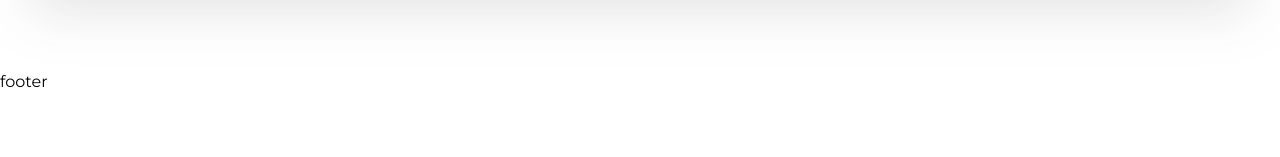
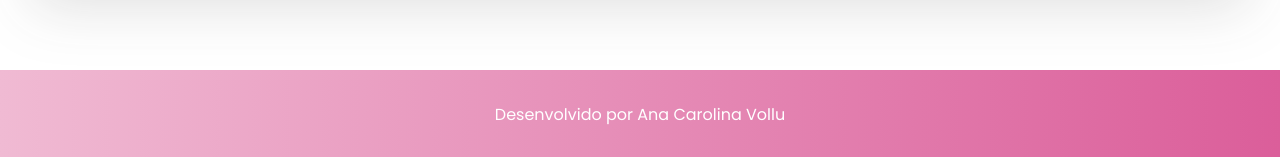
Before and after one commit to anavollu/site-cynthia, a SvelteKit app: page / in a window 1280 px wide. Shown: the part 7415-7572 px from the top of the page. Before the commit the page ends 7509 px from the top, so only its background shows below. Built offline with nearby package versions, Linux system fonts and the light colour scheme.

Commit message:
feat: add footer

```diff
--- a/src/routes/+page.svelte
+++ b/src/routes/+page.svelte
@@ -104,5 +104,11 @@
 			/>
 		</div>
 	</section>
-	<div id="footer">footer</div>
+	<div id="footer">
+		<div
+			class="flex h-[90px] items-center justify-center bg-gradient-to-r from-pink-30 to-pink-50 font-poppins leading-[21.82px] text-white"
+		>
+			<a href={footer.link} target="_blank">{footer.description}</a>
+		</div>
+	</div>
 </main>
```
